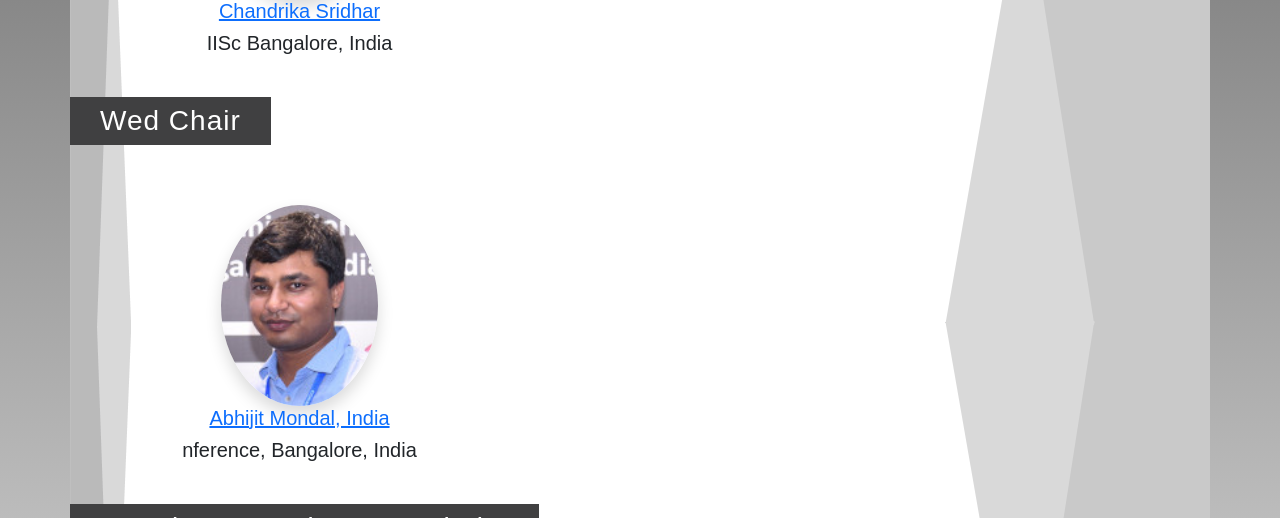
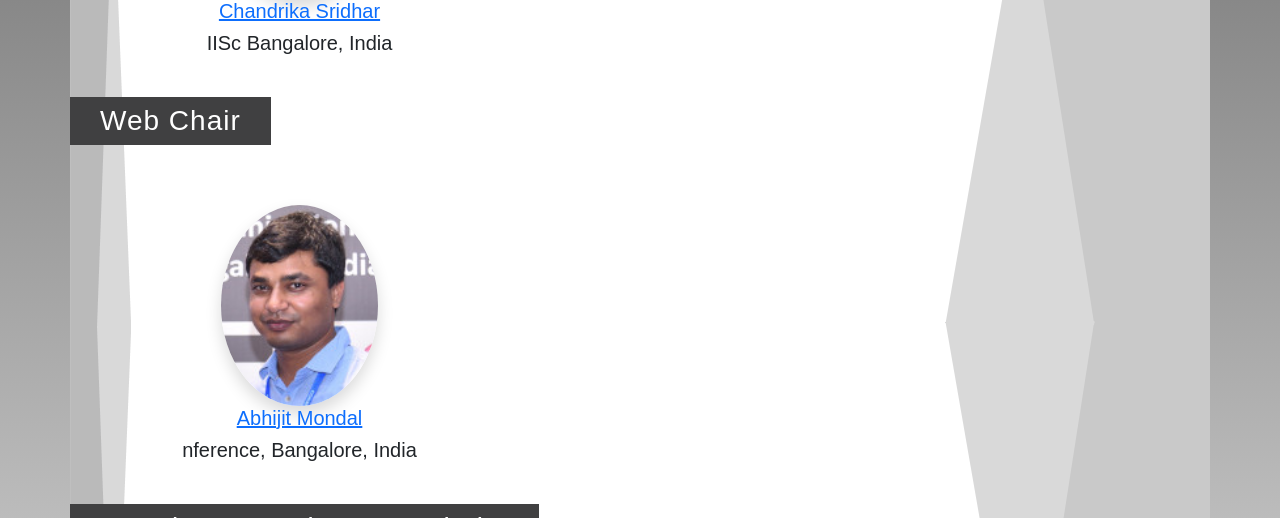
Before and after one commit to aimlsystems/2021, a Jekyll site: the page built from _wpages/committee/01_oc.html, in a window 1280 px wide and 900 px high, scrolled down 2886 px. Shown: the part 155-673 px from the top of the window. Built offline with Jekyll 4.4.1, drawn with Linux system fonts in a browser that asks for light colours.

Commit message:
new (#5)
* removed background

* adding google analytics

* update

* adding oc_mem

* adding few mor

* added more ocmem

* update

* update

* update

```diff
--- a/_data/oc_mem.yml
+++ b/_data/oc_mem.yml
@@ -24,7 +24,7 @@ Finance:
 Registration:
   - Chandrika Sridhar
 
-Wed:
+Web:
   - Abhijit Mondal
 
 Steering Committee:
--- a/_data/peoples.yml
+++ b/_data/peoples.yml
@@ -1,5 +1,5 @@
 Abhijit Mondal:
-  - Abhijit Mondal, India
+  - Abhijit Mondal
   - nference, Bangalore, India
   - http://abhijitmondal.in
   - abhijitmondal.jpg
```
